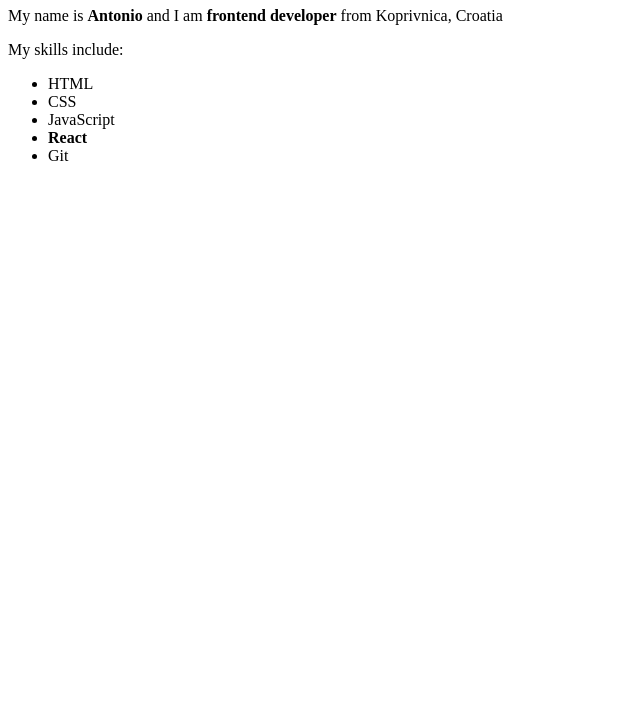
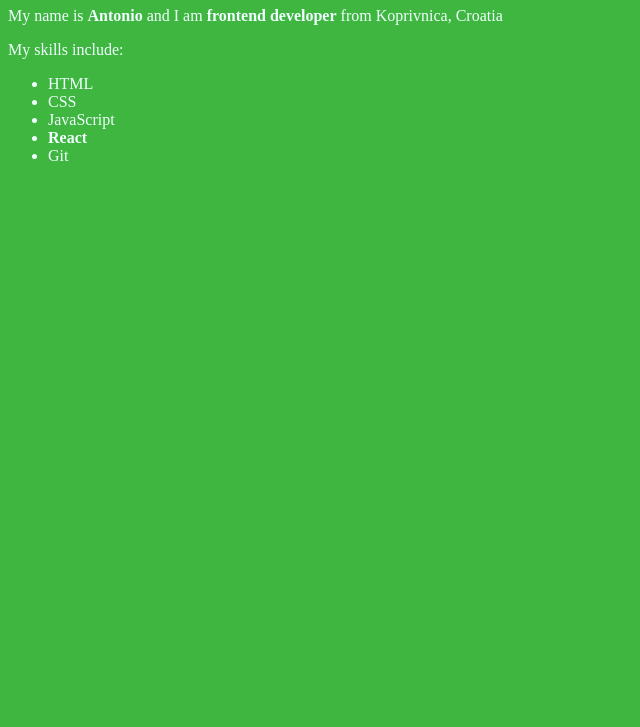
Before and after one commit to apokos1508/apokos1508.github.io, a plain HTML site: page index.html in a window 1280 px wide. Shown: the part 73-800 px from the top of the page, without its empty margins (0-640 px from the left). Drawn offline with Linux system fonts and the light colour scheme.

Commit message:
Add style

```diff
--- a/index.html
+++ b/index.html
@@ -4,6 +4,13 @@
     <meta charset="UTF-8">
     <meta name="viewport" content="width=device-width, initial-scale=1.0">
     <title>apokos1508 Portfolio</title>
+    <style>
+        body {
+            background-color: rgb(63, 182, 63);
+            color:azure ;
+            font-family: serif;
+        }
+    </style>
 </head>
     <body>
          <h1>About me</h1>
```
